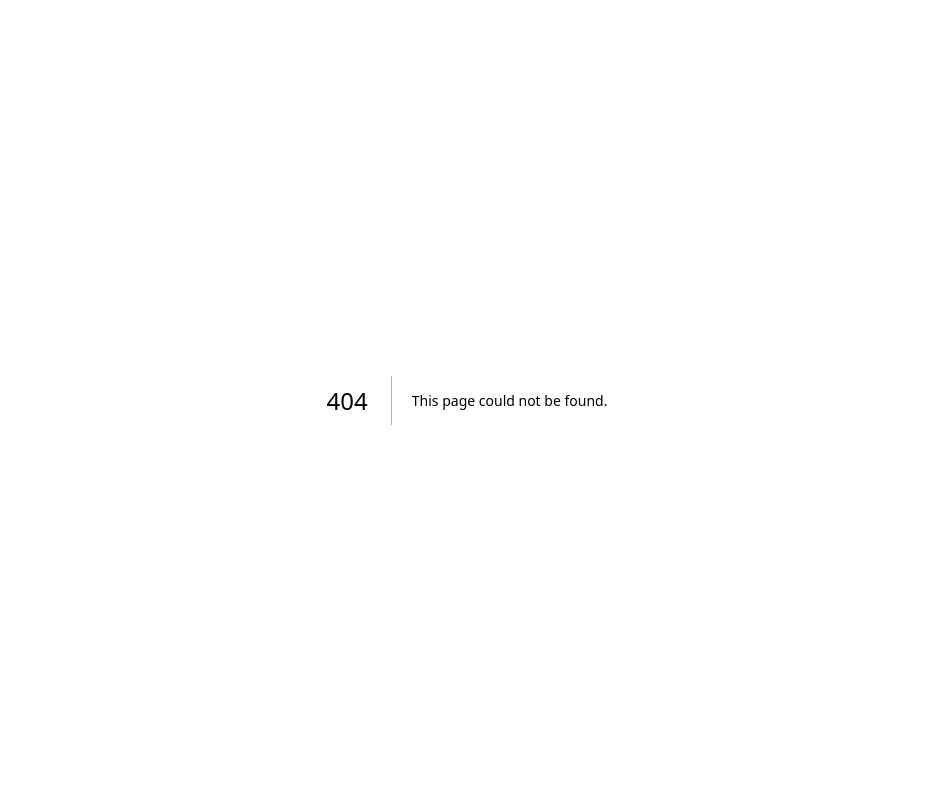
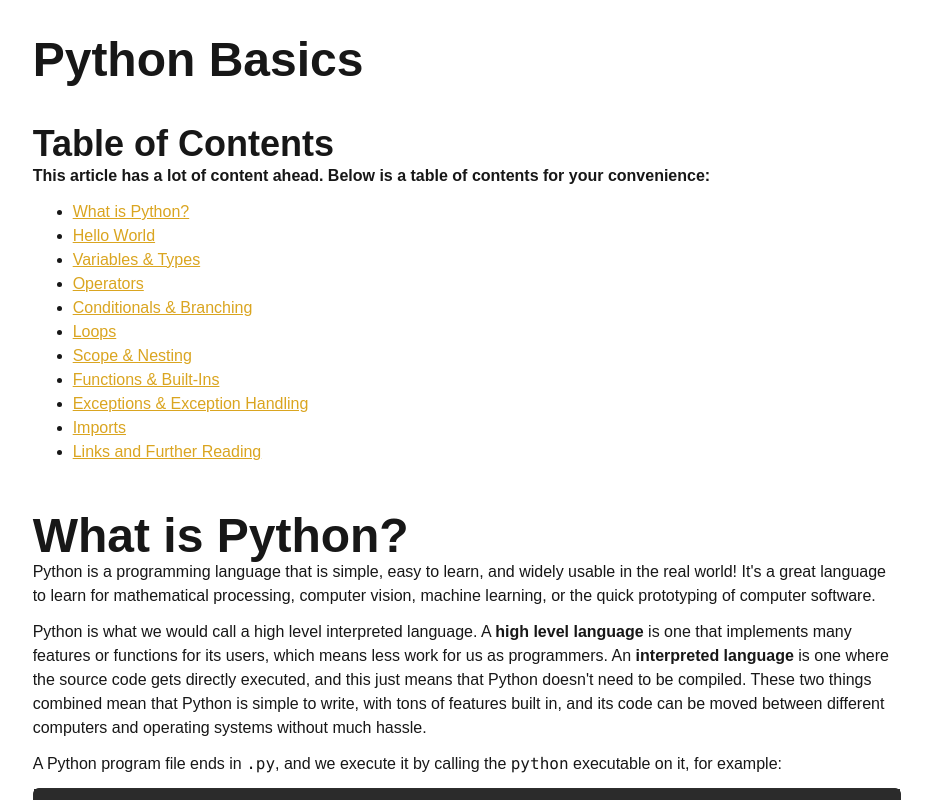
Before and after one commit to Purdue-Fort-Wayne-ACM/vex, a Next.js app: page /python/python-basics in a window 1280 px wide. Before the commit this address had no page. Shown: the top 800 px of the page, without its empty margins (173-1105 px from the left). Built offline with nearby package versions, Linux system fonts and the light colour scheme.

Commit message:
Fixed copy/paste errors

```diff
--- a/src/components/c#-code-viewer.jsx
+++ b/src/components/c#-code-viewer.jsx
@@ -120,7 +120,7 @@
 );
 
 
-const CSharpScriptRenderer = ({
+export const CSharpScriptRenderer = ({
   code,
   tooltips = {},
   className = "",
--- a/src/components/python-code-viewer.jsx
+++ b/src/components/python-code-viewer.jsx
@@ -3,6 +3,24 @@
 export const combineTooltips = (...tooltipSets) => {
   return Object.assign({}, ...tooltipSets);
 };
+
+export const tooltipConfig = {
+    'import': 'Statement used to include modules or specific functions from other Python files or libraries.',
+    'class': 'Keyword used to define a new class - a blueprint for creating objects with attributes and methods.',
+    '__init__': 'Special method (constructor) called when creating a new instance of a class. Used for initialization.',
+    'self': 'Reference to the current instance of the class. Always the first parameter in instance methods.',
+    '@property': 'Decorator that allows a method to be accessed like an attribute, enabling getter functionality.',
+    'def': 'Keyword used to define a function or method.',
+    'try': 'Starts a try-except block for error handling. Code that might raise an exception goes here.',
+    'except': 'Catches and handles specific exceptions that occur in the try block.',
+    'raise': 'Manually raises an exception with a custom message.',
+    'len': 'Built-in function that returns the number of items in a sequence (list, string, etc.).',
+    'print': 'Built-in function that outputs text or variables to the console.',
+    'pd.read_csv': 'Pandas function to read CSV files into a DataFrame.',
+    'dropna': 'Pandas method that removes rows containing null/NaN values.',
+    'datetime': 'Module for working with dates and times in Python.',
+    'color()': 'Returns the color detected by the sensor'
+  };
 
 // OpenCV Image Processing Tooltip Set. problemati because regex makles selecting with dots hard, so doing tk.TK or cv2.imshow it iffy
 export const opencvImageProcessingTooltips = {
--- a/src/pages/java/index.jsx
+++ b/src/pages/java/index.jsx
@@ -21,7 +21,7 @@
     id: 3,
     name: "DroneBlocks (Python)",
     description: "Official Unity documentation for all your development needs.",
-    href: "djitello",
+    href: "/djitello",
     isExternal: false
   },
   {
--- a/src/pages/mdx-page.mdx
+++ b/src/pages/mdx-page.mdx
@@ -3,7 +3,7 @@
 import TextArea from '@/components/mdx-textarea'
 import QuizInstance from '@/components/quiz'
 import {WarningCard, NoteCard, TipCard, SuccessCard, QuoteCard, ImportantCard, ErrorCard} from '@/components/impact-cards'
-import {CSharpScriptRenderer, commonTooltipConfig} from '@/components/code-viewer'
+import {CSharpScriptRenderer, beginnerTooltips as commonTooltipConfig} from '@/components/c#-code-viewer'
 import {PythonScriptRenderer, tooltipConfig} from '@components/python-code-viewer'
 
 <TextArea>
--- a/src/pages/python/index.jsx
+++ b/src/pages/python/index.jsx
@@ -5,9 +5,9 @@
 const linkData = [
   {
     id: 1,
-    name: "Python Tutorials",
-    description: "Learn about Python",
-    href: "/python",
+    name: "OpenCV Basics",
+    description: "Learn about Python OpenCV",
+    href: "/python/opencv-image-processing",
     isExternal: false
   },
   {
```
Also changed, not shown: src/pages/csharp/blank.md (added), src/pages/programming/logic-diagrams-intro.mdx (renamed from src/pages/vexexp/logic-diagrams-intro.mdx), src/pages/programming/psuedo-code-intro.mdx (renamed from src/pages/vexexp/psuedo-code-intro.mdx), src/pages/python/matplotlib-basics-pyplot.mdx (renamed from src/pages/vexexp/matplotlib-basics-pyplot.mdx), src/pages/python/python-basics.mdx (renamed from src/pages/vexexp/python-basics.mdx), src/pages/python/python-functions.mdx (renamed from src/pages/vexexp/python-functions.mdx).
